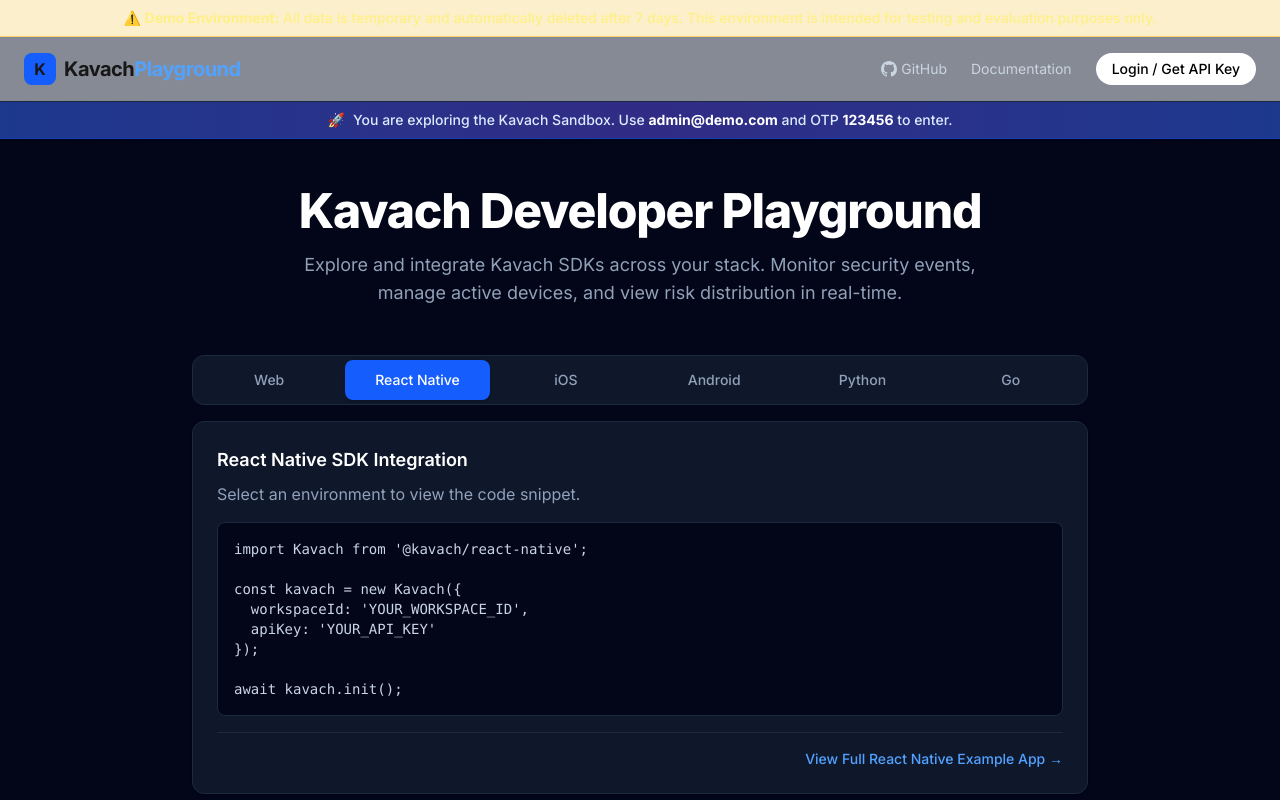
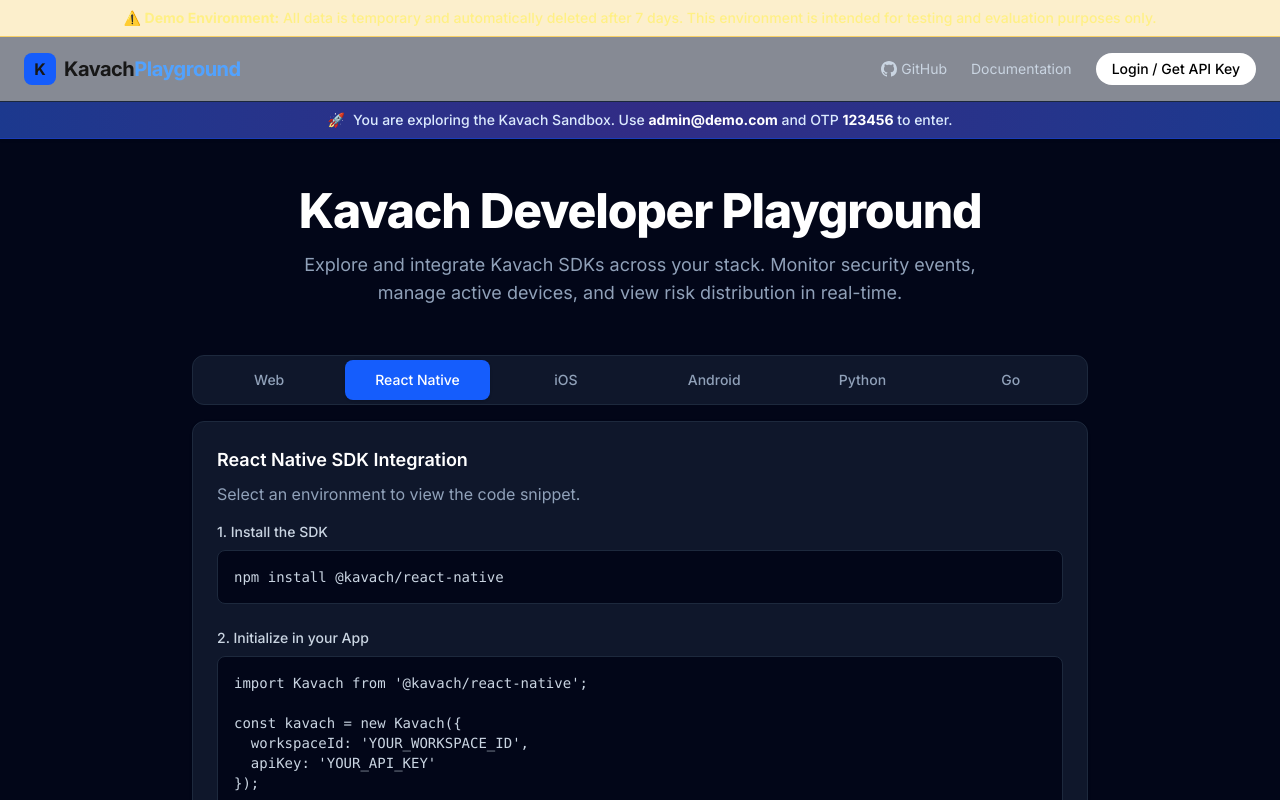
Before and after one commit to Rajeev02/kavach-playground, a Next.js app in the folder apps/playground/: page / in a window 1280 px wide. Both pictures are taken after a click on the button "React Native". Shown: the top 800 px of the page. Built offline with nearby package versions, Linux system fonts and the light colour scheme; no server answers.

Commit message:
feat: add installation steps to all SDK integration tabs

```diff
--- a/apps/playground/src/components/SDKTabs.tsx
+++ b/apps/playground/src/components/SDKTabs.tsx
@@ -36,8 +36,18 @@
       <div className="mt-4 p-6 bg-slate-900 border border-slate-800 rounded-xl shadow-sm">
         <h3 className="text-lg font-semibold mb-2 text-white">{activeTab} SDK Integration</h3>
         <p className="text-slate-400 mb-4">Select an environment to view the code snippet.</p>
+        <div className="space-y-6">
+          {activeTab === 'Web' && (
+            <>
+              <div>
+                <h4 className="text-sm font-medium text-slate-300 mb-2">1. Install the SDK</h4>
                 <div className="bg-slate-950 text-slate-300 p-4 rounded-lg font-mono text-sm overflow-x-auto border border-slate-800">
-          {activeTab === 'Web' && (
+                  <pre><code>npm install @kavach/web</code></pre>
+                </div>
+              </div>
+              <div>
+                <h4 className="text-sm font-medium text-slate-300 mb-2">2. Initialize on your Client</h4>
+                <div className="bg-slate-950 text-slate-300 p-4 rounded-lg font-mono text-sm overflow-x-auto border border-slate-800">
                   <pre>
                     <code>
 {`import { Kavach } from '@kavach/web';
@@ -50,8 +60,22 @@
 await kavach.init();`}
                     </code>
                   </pre>
+                </div>
+              </div>
+            </>
           )}
+
           {activeTab === 'Python' && (
+            <>
+              <div>
+                <h4 className="text-sm font-medium text-slate-300 mb-2">1. Install the SDK</h4>
+                <div className="bg-slate-950 text-slate-300 p-4 rounded-lg font-mono text-sm overflow-x-auto border border-slate-800">
+                  <pre><code>pip install kavach-python-sdk</code></pre>
+                </div>
+              </div>
+              <div>
+                <h4 className="text-sm font-medium text-slate-300 mb-2">2. Initialize on your Backend</h4>
+                <div className="bg-slate-950 text-slate-300 p-4 rounded-lg font-mono text-sm overflow-x-auto border border-slate-800">
                   <pre>
                     <code>
 {`from kavach import KavachClient
@@ -64,8 +88,22 @@
 client.init()`}
                     </code>
                   </pre>
+                </div>
+              </div>
+            </>
           )}
+
           {activeTab === 'React Native' && (
+            <>
+              <div>
+                <h4 className="text-sm font-medium text-slate-300 mb-2">1. Install the SDK</h4>
+                <div className="bg-slate-950 text-slate-300 p-4 rounded-lg font-mono text-sm overflow-x-auto border border-slate-800">
+                  <pre><code>npm install @kavach/react-native</code></pre>
+                </div>
+              </div>
+              <div>
+                <h4 className="text-sm font-medium text-slate-300 mb-2">2. Initialize in your App</h4>
+                <div className="bg-slate-950 text-slate-300 p-4 rounded-lg font-mono text-sm overflow-x-auto border border-slate-800">
                   <pre>
                     <code>
 {`import Kavach from '@kavach/react-native';
@@ -78,8 +116,22 @@
 await kavach.init();`}
                     </code>
                   </pre>
+                </div>
+              </div>
+            </>
           )}
+
           {activeTab === 'iOS' && (
+            <>
+              <div>
+                <h4 className="text-sm font-medium text-slate-300 mb-2">1. Install via CocoaPods</h4>
+                <div className="bg-slate-950 text-slate-300 p-4 rounded-lg font-mono text-sm overflow-x-auto border border-slate-800">
+                  <pre><code>pod 'KavachSDK'</code></pre>
+                </div>
+              </div>
+              <div>
+                <h4 className="text-sm font-medium text-slate-300 mb-2">2. Initialize in AppDelegate</h4>
+                <div className="bg-slate-950 text-slate-300 p-4 rounded-lg font-mono text-sm overflow-x-auto border border-slate-800">
                   <pre>
                     <code>
 {`import KavachSDK
@@ -92,8 +144,22 @@
 kavach.initialize()`}
                     </code>
                   </pre>
+                </div>
+              </div>
+            </>
           )}
+
           {activeTab === 'Android' && (
+            <>
+              <div>
+                <h4 className="text-sm font-medium text-slate-300 mb-2">1. Add Gradle Dependency</h4>
+                <div className="bg-slate-950 text-slate-300 p-4 rounded-lg font-mono text-sm overflow-x-auto border border-slate-800">
+                  <pre><code>implementation 'com.kavach.sdk:kavach-android:1.0.0'</code></pre>
+                </div>
+              </div>
+              <div>
+                <h4 className="text-sm font-medium text-slate-300 mb-2">2. Initialize in MainActivity</h4>
+                <div className="bg-slate-950 text-slate-300 p-4 rounded-lg font-mono text-sm overflow-x-auto border border-slate-800">
                   <pre>
                     <code>
 {`import com.kavach.sdk.KavachClient
@@ -106,8 +172,22 @@
 kavach.initialize()`}
                     </code>
                   </pre>
+                </div>
+              </div>
+            </>
           )}
+
           {activeTab === 'Go' && (
+            <>
+              <div>
+                <h4 className="text-sm font-medium text-slate-300 mb-2">1. Get the Go Module</h4>
+                <div className="bg-slate-950 text-slate-300 p-4 rounded-lg font-mono text-sm overflow-x-auto border border-slate-800">
+                  <pre><code>go get github.com/rajeev02/kavach-go</code></pre>
+                </div>
+              </div>
+              <div>
+                <h4 className="text-sm font-medium text-slate-300 mb-2">2. Initialize Client Middleware</h4>
+                <div className="bg-slate-950 text-slate-300 p-4 rounded-lg font-mono text-sm overflow-x-auto border border-slate-800">
                   <pre>
                     <code>
 {`import "github.com/rajeev02/kavach-go"
@@ -120,6 +200,9 @@
 err := client.Initialize()`}
                     </code>
                   </pre>
+                </div>
+              </div>
+            </>
           )}
         </div>
         <div className="mt-4 pt-4 border-t border-slate-800 flex justify-end">
```
Lines whose indentation alone changed are shown as unchanged.
